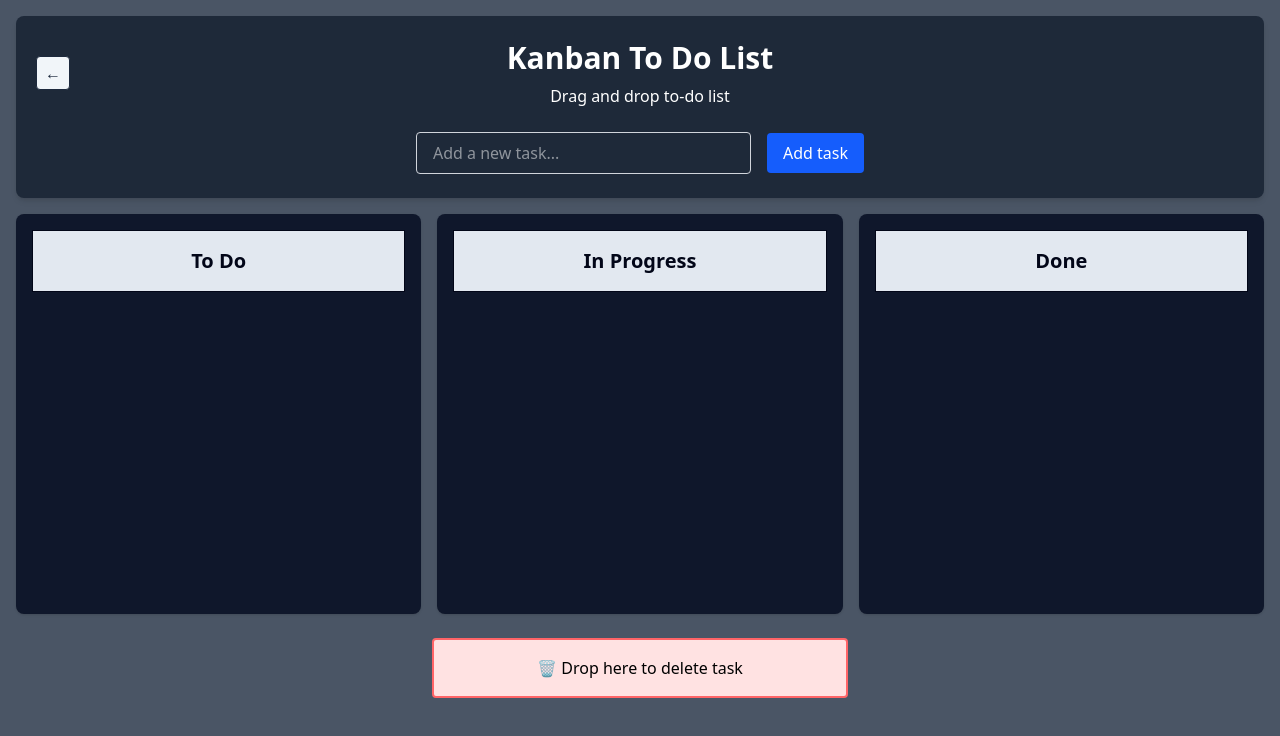
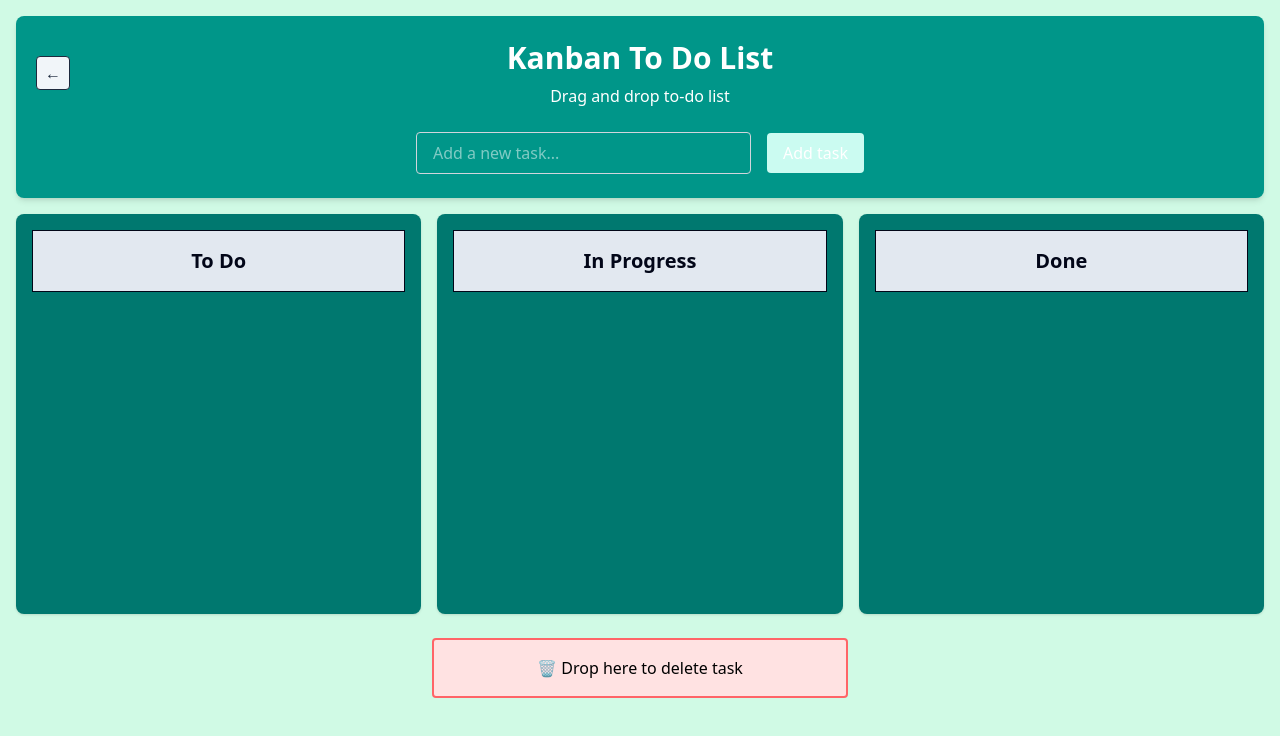
Before and after one commit to sealite92/project-typescript, a React (Vite) app: page /todo in a window 1280 px wide. Shown: the top 736 px of the page. Built offline with nearby package versions, Linux system fonts and the light colour scheme.

Commit message:
Made some corrections and cleaned the code

```diff
--- a/src/TodoApp/TodoContextProvider.tsx
+++ b/src/TodoApp/TodoContextProvider.tsx
@@ -1,7 +1,9 @@
 import { createContext, useContext,} from "react";
 import { v4 as uuidv4 } from "uuid";
-import type { TodoTaskStatus, TodoTaskType } from "./types";
+// import type { TodoTaskStatus, TodoTaskType } from todoModelTypes;
+
 import useLocalStorage from "./useLocalStorage";
+import type { TodoTaskStatus, TodoTaskType } from "./todoModelTypes";
 
 
 type TodoContextProviderProps = {
@@ -12,7 +14,7 @@ type TodoContextType = {
   tasks: TodoTaskType[];
   addTask: (task: TodoTaskType) => void;
   handleAddTask: (text: string) => void;
-  updateTaskStatus: (id: string, status: TodoTaskType["status"]) => void;
+  updateTaskStatus: (id: string, status: TodoTaskStatus) => void;
   deleteTask: (id: string) => void;
 };
 
--- a/src/TodoApp/components/Header.tsx
+++ b/src/TodoApp/components/Header.tsx
@@ -1,5 +1,6 @@
 import {  useState } from "react";
 import { useTodoContext } from "../TodoContextProvider";
+import { useNavigate } from "react-router-dom";
 
 
 
@@ -7,7 +8,7 @@ export default function Header() {
   const [text, setText] = useState("");
   const { handleAddTask } = useTodoContext();
 
-
+const navigate = useNavigate();
 
   const handleInputChange = (e: React.ChangeEvent<HTMLInputElement>) => {
     setText(e.target.value);
@@ -15,8 +16,10 @@ export default function Header() {
 
 
   return (
-    <div className="flex flex-col items-center justify-center p-6 bg-gray-800 rounded-lg shadow-md mb-4 relative">
-      <span className="absolute left-5 top-10 text-slate-800 px-2 py-1 border bg-slate-100 rounded cursor-pointer">&larr;
+    <div className="flex flex-col items-center justify-center p-6 bg-teal-600 rounded-lg shadow-md mb-4 relative">
+      <span className="absolute left-5 top-10 text-slate-800 px-2 py-1 border bg-slate-100 rounded cursor-pointer"
+      onClick={() => navigate("/")}
+      >&larr;
 
 </span>
       <header className="mb-6 text-center">
@@ -31,10 +34,10 @@ export default function Header() {
           className="flex-1 px-4 py-2 border border-gray-300 text-white rounded focus:outline-none focus:ring-2 focus:ring-blue-400"
           placeholder="Add a new task..."
         />
-        <button className="px-4 py-2 bg-blue-600 text-white rounded hover:bg-blue-700 transition"
+        <button className="px-4 py-2 bg-teal-100 text-white rounded hover:bg-teal-300 transition"
         onClick={() => {
           handleAddTask(text);
-          console.log("Task added:", text);
+
           setText("");
         }
         }>
--- a/src/TodoApp/components/TaskColumn.tsx
+++ b/src/TodoApp/components/TaskColumn.tsx
@@ -1,11 +1,12 @@
 import {  useDroppable } from "@dnd-kit/core";
 import { useTodoContext } from "../TodoContextProvider";
-import type { Task } from "../types";
+
 import TodoCard from "./TodoCard";
+import type { TodoTaskStatus } from "../todoModelTypes";
 
 type TasColumnProps = {
     title: string;
-    status: Task["status"]
+    status: TodoTaskStatus;
 }
 
 
@@ -21,7 +22,7 @@ const {setNodeRef} = useDroppable({
 const filteredTasks = tasks.filter(task => task.status === status);
 
   return (
-    <div ref={setNodeRef} className="bg-slate-900 p-4 rounded-lg min-h-[400px] shadow  relative ">
+    <div ref={setNodeRef} className="bg-teal-700 p-4 rounded-lg min-h-[400px] shadow  relative ">
       <h2 className="text-xl font-semibold mb-4 text-slate-950 text-center border p-4 bg-slate-200">{title}</h2>
       {filteredTasks.map((task) => (
         <TodoCard key={task.id} task={task} />
--- a/src/TodoApp/components/TodoCard.tsx
+++ b/src/TodoApp/components/TodoCard.tsx
@@ -1,4 +1,4 @@
-import type { TodoTaskType } from "../types";
+import type { TodoTaskType } from "../todoModelTypes";
 import { CardHelpers } from "./TodoCardHelpers";
 
 type TodoCardProps = {
--- a/src/TodoApp/components/TodoCardHelpers.ts
+++ b/src/TodoApp/components/TodoCardHelpers.ts
@@ -1,5 +1,6 @@
 import { useDraggable } from "@dnd-kit/core";
-import type { TodoTaskStatus, } from "../types";
+import type { TodoTaskStatus } from "../todoModelTypes";
+
 
 export function CardHelpers (id: string) {
 
--- a/src/TodoApp/components/TodoHome.tsx
+++ b/src/TodoApp/components/TodoHome.tsx
@@ -5,7 +5,7 @@ import Main from "./TodoMain";
 
 export default function TodoHome() {
   return (
-    <div className="bg-gray-600 min-h-screen p-4">
+    <div className="bg-emerald-100 min-h-screen p-4">
     <TodoContextProvider>
       <Header />
       <Main />
--- a/src/TodoApp/components/TodoMain.tsx
+++ b/src/TodoApp/components/TodoMain.tsx
@@ -5,7 +5,8 @@ import type { DragEndEvent } from "@dnd-kit/core";
 
 import TaskColumn from './TaskColumn';
 import Trash from './Trash';
-import type { TodoTaskStatus } from '../types';
+import { VALID_STATUSES, type TodoTaskStatus } from '../todoModelTypes';
+
 
 export default function Main() {
 
@@ -19,9 +20,17 @@ const activeId =  String(active.id);
     const overId = String(over.id);
     if (over.id === "trash") {
       deleteTask(activeId);
-    } else if (["todo", "in-progress", "done"].includes(overId)) {
+    } else if (VALID_STATUSES.includes(overId as TodoTaskStatus)) {
       updateTaskStatus(activeId, overId as TodoTaskStatus);
     }
+//     if (!over) return;
+// const activeId =  String(active.id);
+//     const overId = String(over.id);
+//     if (over.id === "trash") {
+//       deleteTask(activeId);
+//     } else if (["todo", "in-progress", "done"].includes(overId)) {
+//       updateTaskStatus(activeId, overId as TodoTaskStatus);
+//     }
 
     // if (overId === "todo") {
     //     const task = tasks.find(t => t.id === activeId);
--- /dev/null
+++ b/src/TodoApp/todoModelTypes.ts
@@ -0,0 +1,12 @@
+ export const VALID_STATUSES = ['todo', 'in-progress', 'done'] as const;
+
+
+
+export type TodoTaskStatus = typeof VALID_STATUSES[number];
+
+export type TodoTaskType = {
+  id: string;
+    text: string;
+    status: TodoTaskStatus;
+
+}
--- a/src/TodoApp/useLocalStorage.ts
+++ b/src/TodoApp/useLocalStorage.ts
@@ -1,5 +1,6 @@
 import  { useEffect, useState } from 'react'
-import type { TodoTaskType } from './types';
+import type { TodoTaskType } from './todoModelTypes';
+// import type { TodoTaskType } from './types';
 
 export default function useLocalStorage(key: string, initialValue: TodoTaskType[]) {
      const [tasks, setTasks] = useState<TodoTaskType[]>(() => {
```
Also changed, not shown: src/TodoApp/types.ts (deleted, +0 -8 lines).
